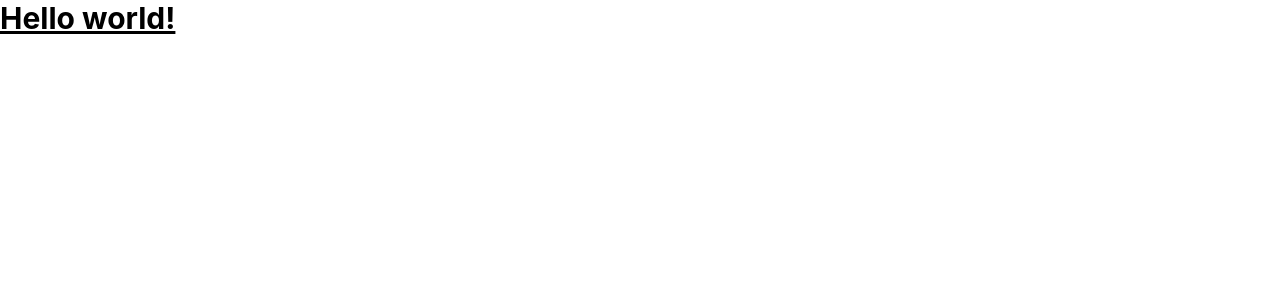
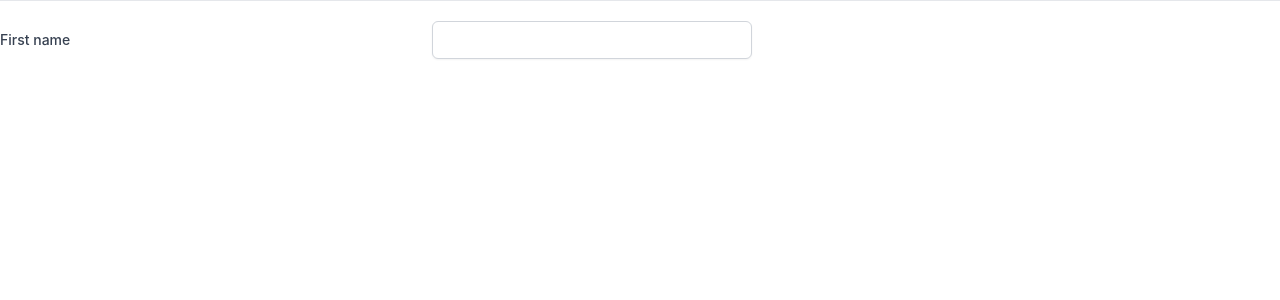
Before and after one commit to redtxai/event-form, a React (Create React App) app: page / in a window 1280 px wide. Shown: the top 300 px of the page. Built offline with nearby package versions, Linux system fonts and the light colour scheme.

Commit message:
Setup additional packages and setup the global file for styles

```diff
--- a/package.json
+++ b/package.json
@@ -3,6 +3,8 @@
   "version": "0.1.0",
   "private": true,
   "dependencies": {
+    "@headlessui/react": "^1.7.1",
+    "@heroicons/react": "^2.0.11",
     "@testing-library/jest-dom": "^5.16.5",
     "@testing-library/react": "^13.4.0",
     "@testing-library/user-event": "^13.5.0",
@@ -43,6 +45,7 @@
     ]
   },
   "devDependencies": {
+    "@tailwindcss/forms": "^0.5.3",
     "autoprefixer": "^10.4.11",
     "postcss": "^8.4.16",
     "tailwindcss": "^3.1.8"
--- a/src/App.tsx
+++ b/src/App.tsx
@@ -4,9 +4,12 @@ import './App.css';
 
 function App() {
   return (
-    <h1 className="text-3xl font-bold underline">
-      Hello world!
-    </h1>
+    <div className="sm:grid sm:grid-cols-3 sm:items-start sm:gap-4 sm:border-t sm:border-gray-200 sm:pt-5">
+      <label htmlFor="first-name" className="block text-sm font-medium text-gray-700 sm:mt-px sm:pt-2">First name</label>
+      <div className="mt-1 sm:col-span-2 sm:mt-0">
+        <input type="text" name="first-name" id="first-name" autoComplete="given-name" className="block w-full max-w-lg rounded-md border-gray-300 shadow-sm focus:border-indigo-500 focus:ring-indigo-500 sm:max-w-xs sm:text-sm" />
+      </div>
+    </div>
   )
 }
 
--- a/src/index.tsx
+++ b/src/index.tsx
@@ -1,8 +1,8 @@
 import React from 'react';
 import ReactDOM from 'react-dom/client';
 import './index.css';
+import "../src/styles/common.scss"
 import App from './App';
-import reportWebVitals from './reportWebVitals';
 
 const root = ReactDOM.createRoot(
   document.getElementById('root') as HTMLElement
@@ -12,8 +12,3 @@ root.render(
     <App />
   </React.StrictMode>
 );
-
-// If you want to start measuring performance in your app, pass a function
-// to log results (for example: reportWebVitals(console.log))
-// or send to an analytics endpoint. Learn more: https://bit.ly/CRA-vitals
-reportWebVitals();
--- a/tailwind.config.js
+++ b/tailwind.config.js
@@ -13,5 +13,7 @@ module.exports = {
       },
     },
   },
-  plugins: [],
+  plugins: [
+    require('@tailwindcss/forms')
+  ],
 }
```
Also changed, not shown: src/styles/common.scss (added), 1 other file (tests, documents, lock files or other folders).
